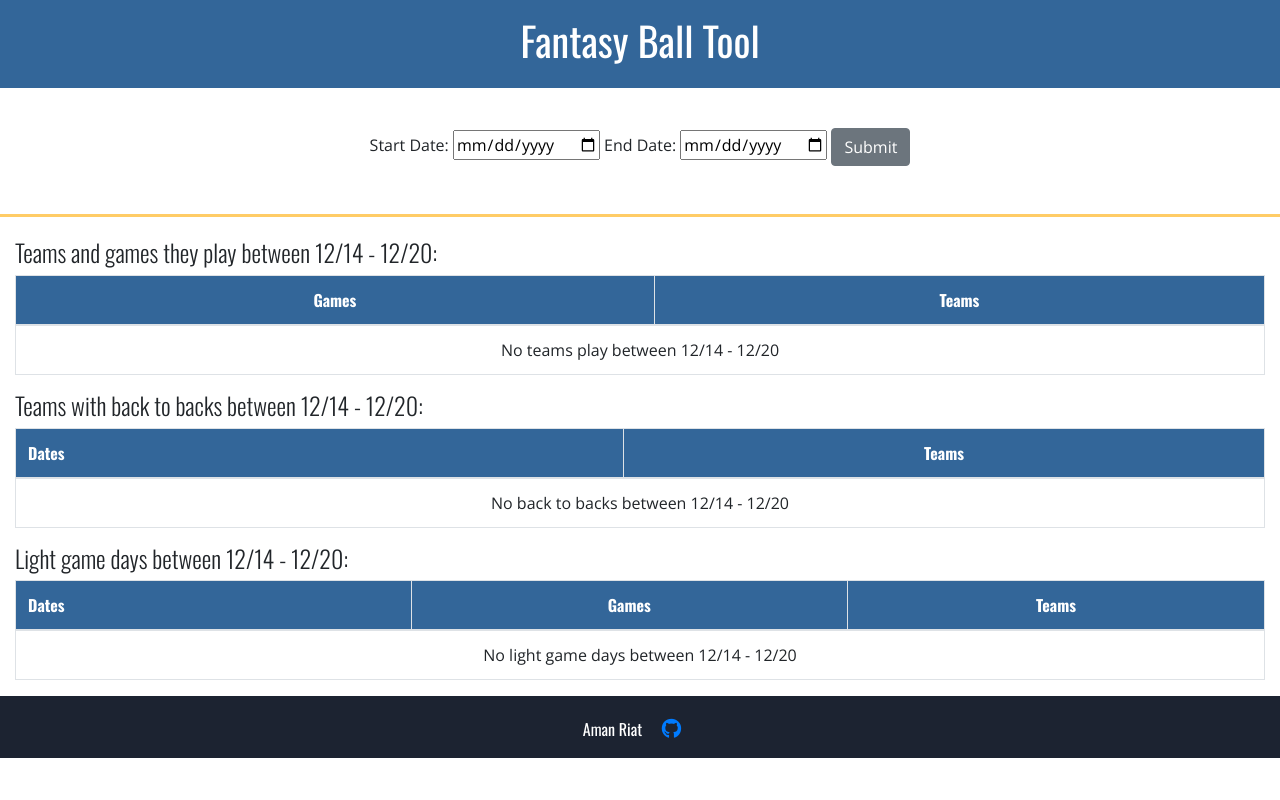
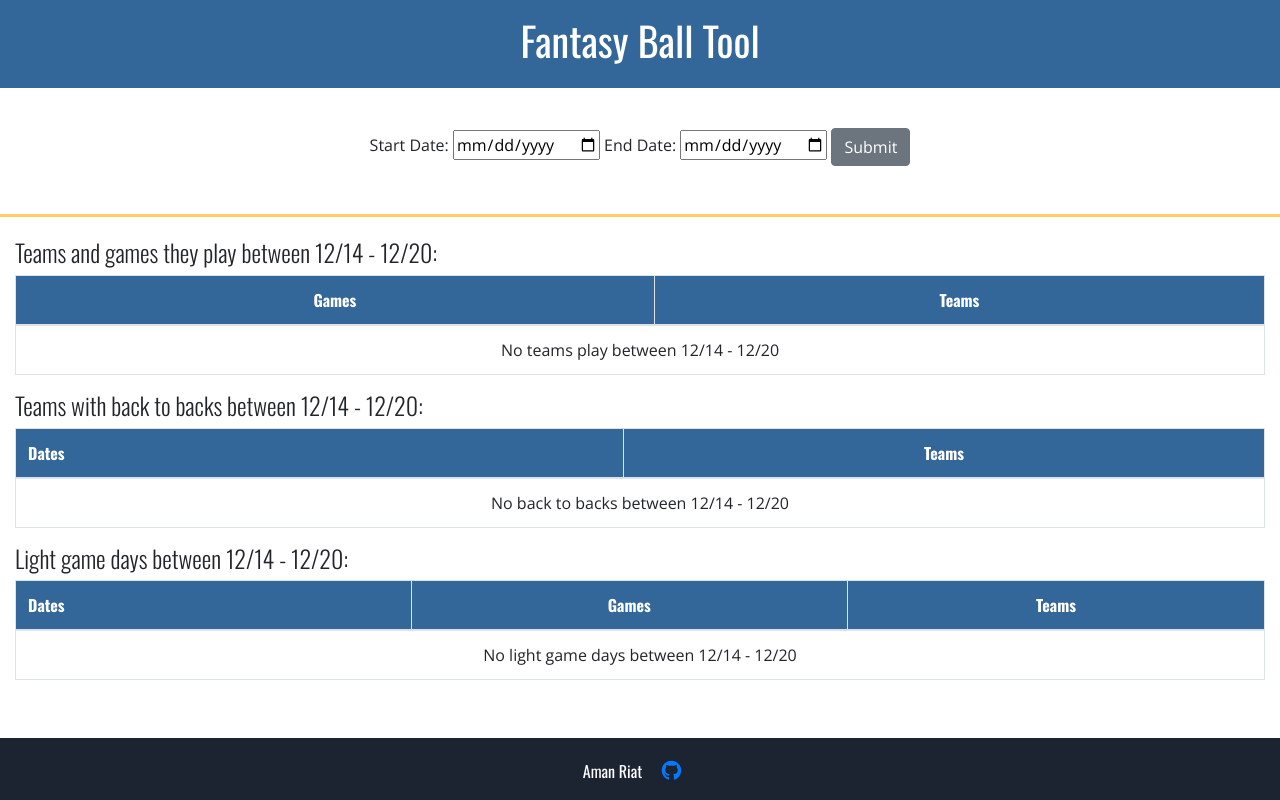
Before and after one commit to AmanRiat1/FantasyWebApp, a Django app: page / in a window 1280 px wide. Run offline with Django 3.2, Linux system fonts and the light colour scheme; parts of the project's set-up code (start-up, migrations or seed data) failed here and were passed over; some libraries are stand-ins or nearby versions.

Commit message:
Updated HTML

```diff
--- a/Games/templates/Games/index.html
+++ b/Games/templates/Games/index.html
@@ -5,8 +5,7 @@
     <title>Fantasy Basketball Tool</title>
     <meta charset="utf-8">
     <meta name="viewport" content="width=device-width, initial-scale=1">
-
-  <link rel="stylesheet" href="https://maxcdn.bootstrapcdn.com/bootstrap/4.3.1/css/bootstrap.min.css">
+    <link rel="stylesheet" href="https://maxcdn.bootstrapcdn.com/bootstrap/4.5.0/css/bootstrap.min.css">
     <link href='https://fonts.googleapis.com/css?family=Oswald:400,300,700' rel='stylesheet' type='text/css'>
     <link href="https://fonts.googleapis.com/css?family=Open+Sans&display=swap" rel="stylesheet">
     <link rel="stylesheet" type="text/css" href="{% static 'Games/style.css' %}">
@@ -15,8 +14,8 @@
     <script src="https://maxcdn.bootstrapcdn.com/bootstrap/4.3.1/js/bootstrap.min.js"></script>
     <script src="https://kit.fontawesome.com/adb6714e26.js"></script>
   </head>
-
   <body>
+    <div class="d-flex flex-column sticky-footer-wrapper min-vh-100">
       <div class = "main-body">
         <div id="nav">
           <nav class="navbar navbar-expand-sm bg-dark navbar-dark justify-content-center">
@@ -25,9 +24,8 @@
               <h1 class="text-center">Fantasy Ball Tool</h1>
             </span>
           </nav>
-	    <br>
+          <br/>
         </div>
-
         <div class="m-3 mb-5">
           <div class="container-fluid">
             <form id="form-main" method="post" class="text-center">
@@ -36,19 +34,15 @@
               {{ form.start_date}}
               {{ form.end_date.label_tag }}
               {{ form.end_date }}
-	      <input class = "btn btn-secondary" type="submit" value="Submit">
+              <input class = "btn btn-secondary" type="submit" value="Submit"/>
               {% if form.errors %}
               <ul class="user-msg error">
                 {% for field in form %}
 									{% for error in field.errors %}
-
-
 										<div class="alert alert-danger alert-dismissible fade show">
 											<strong>{{ field.label }}: </strong>{{ error }}.
 											<button type="button" class="close" data-dismiss="alert">&times;</button>
 										</div>
-
-
 									{% endfor %}
                 {% endfor %}
               </ul>
@@ -56,14 +50,11 @@
             </form>
           </div>
         </div>
-
-	  <hr>
-
+        <hr/>
         {% block content %}
         {% endblock %}
       </div>
-
-<footer class="page-footer font-small blue site-footer">
+      <footer class="page-footer font-small blue site-footer" id="footer">
         <div class="footer-bottom">
           <div class="footer-copyright text-center py-3">
             <a id="column-title"> Aman Riat</a>
@@ -71,7 +62,6 @@
           </div>
         </div>
       </footer>
-
+    </div>
   </body>
-
 </html>
--- a/static/Games/style.css
+++ b/static/Games/style.css
@@ -41,6 +41,7 @@
 	font-family: 'Open Sans', sans-serif !important;
 }
 
+
 .footer-bottom{
 	background-color:#1C2331;
 }
@@ -53,3 +54,11 @@
 #column-title{
 	color:#ffffff;
 }
+
+#footer {
+  position:fixed;
+  left:0px;
+  bottom:0px;
+  width:100%;
+  background:#999;
+}
```
Also changed, not shown: Games/templates/Games/all_info.html (+1 -6 lines). Lines whose indentation alone changed are shown as unchanged.
